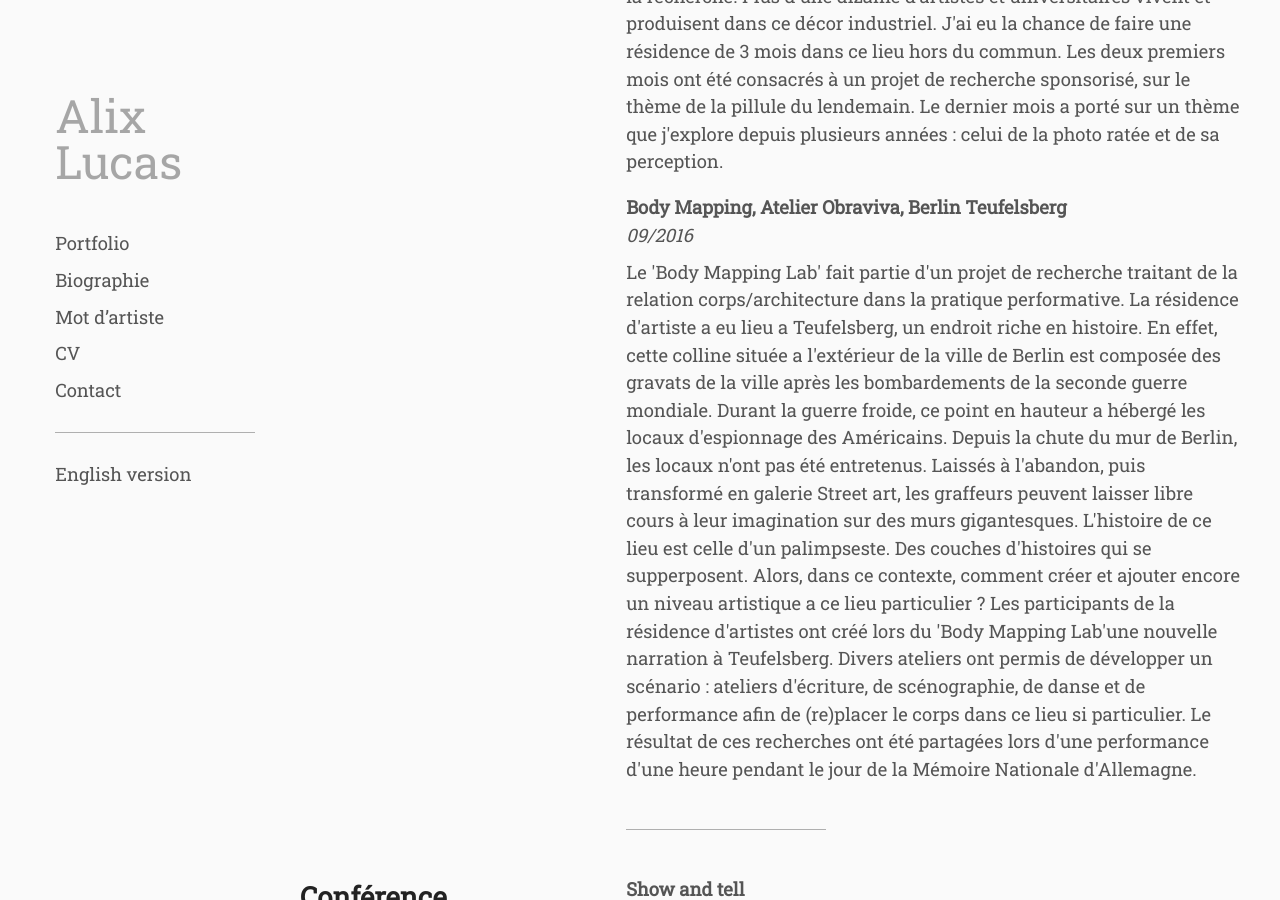
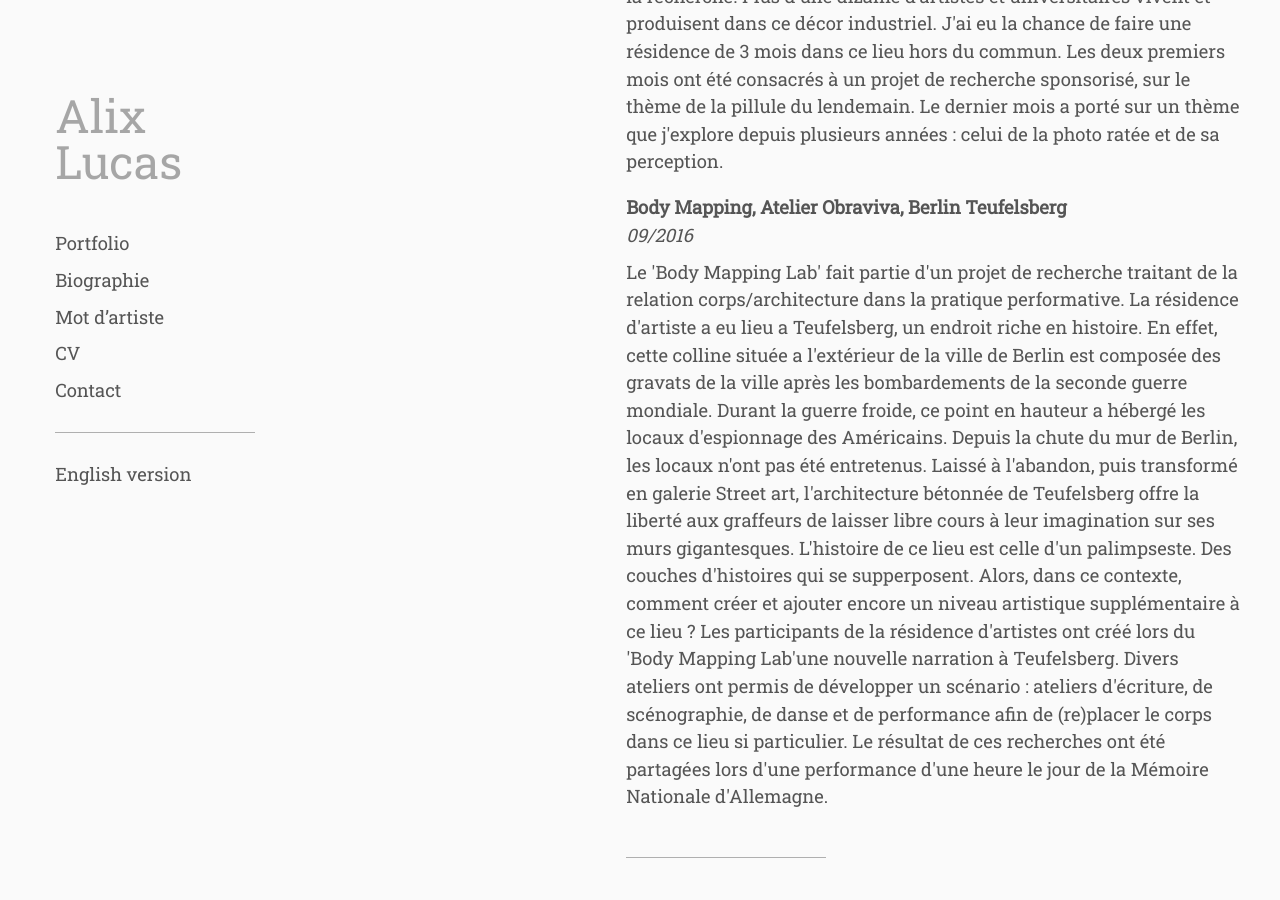
Before and after one commit to whyalix/alixlucas, a Jekyll site: the page built from pages/fr/resume.html, in a window 1280 px wide and 900 px high, scrolled down 1785 px. Built offline with Jekyll 4.4.1, drawn with Linux system fonts in a browser that asks for light colours.

Commit message:
Update art_residencies.yml

```diff
--- a/_data/fr/art_residencies.yml
+++ b/_data/fr/art_residencies.yml
@@ -13,7 +13,7 @@
     Le 'Body Mapping Lab' fait partie d'un projet de recherche traitant de la relation corps/architecture dans la pratique performative.
     La résidence d'artiste a eu lieu a Teufelsberg, un endroit riche en histoire. En effet, cette colline située a l'extérieur de la ville de Berlin est composée des gravats de la ville après les bombardements de la seconde guerre mondiale.
     Durant la guerre froide, ce point en hauteur a hébergé les locaux d'espionnage des Américains.
-    Depuis la chute du mur de Berlin, les locaux n'ont pas été entretenus. Laissés à l'abandon, puis transformé en galerie Street art, les graffeurs peuvent laisser libre cours à leur imagination sur des murs gigantesques. L'histoire de ce lieu est celle d'un palimpseste. Des couches d'histoires qui se supperposent.
-    Alors, dans ce contexte, comment créer et ajouter encore un niveau artistique a ce lieu particulier ?
+    Depuis la chute du mur de Berlin, les locaux n'ont pas été entretenus. Laissé à l'abandon, puis transformé en galerie Street art, l'architecture bétonnée de Teufelsberg offre la liberté aux graffeurs de laisser libre cours à leur imagination sur ses murs gigantesques. L'histoire de ce lieu est celle d'un palimpseste. Des couches d'histoires qui se supperposent.
+    Alors, dans ce contexte, comment créer et ajouter encore un niveau artistique supplémentaire à ce lieu ?
     Les participants de la résidence d'artistes ont créé lors du 'Body Mapping Lab'une nouvelle narration à Teufelsberg. Divers ateliers ont permis de développer un scénario : ateliers d'écriture, de scénographie, de danse et de performance afin de (re)placer le corps dans ce lieu si particulier.
-    Le résultat de ces recherches ont été partagées lors d'une performance d'une heure pendant le jour de la Mémoire Nationale d'Allemagne.
+    Le résultat de ces recherches ont été partagées lors d'une performance d'une heure le jour de la Mémoire Nationale d'Allemagne.
```
